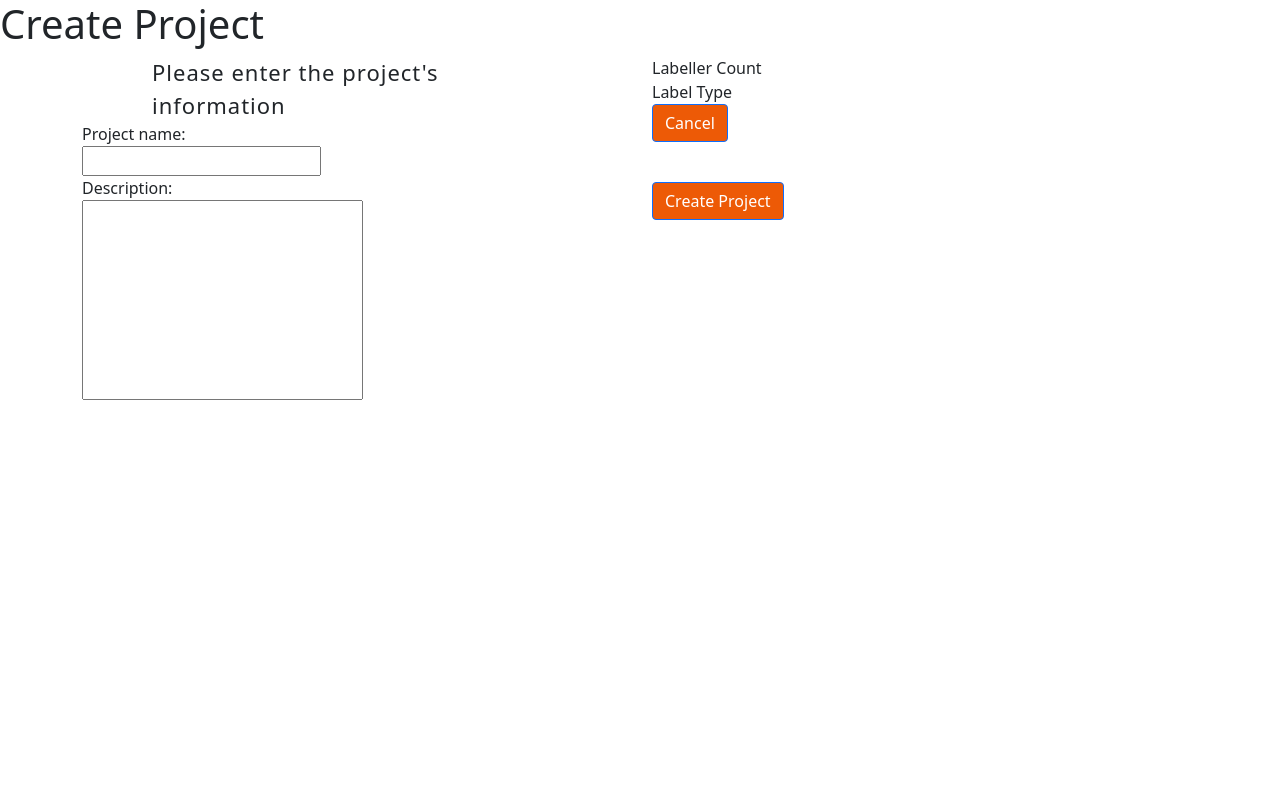
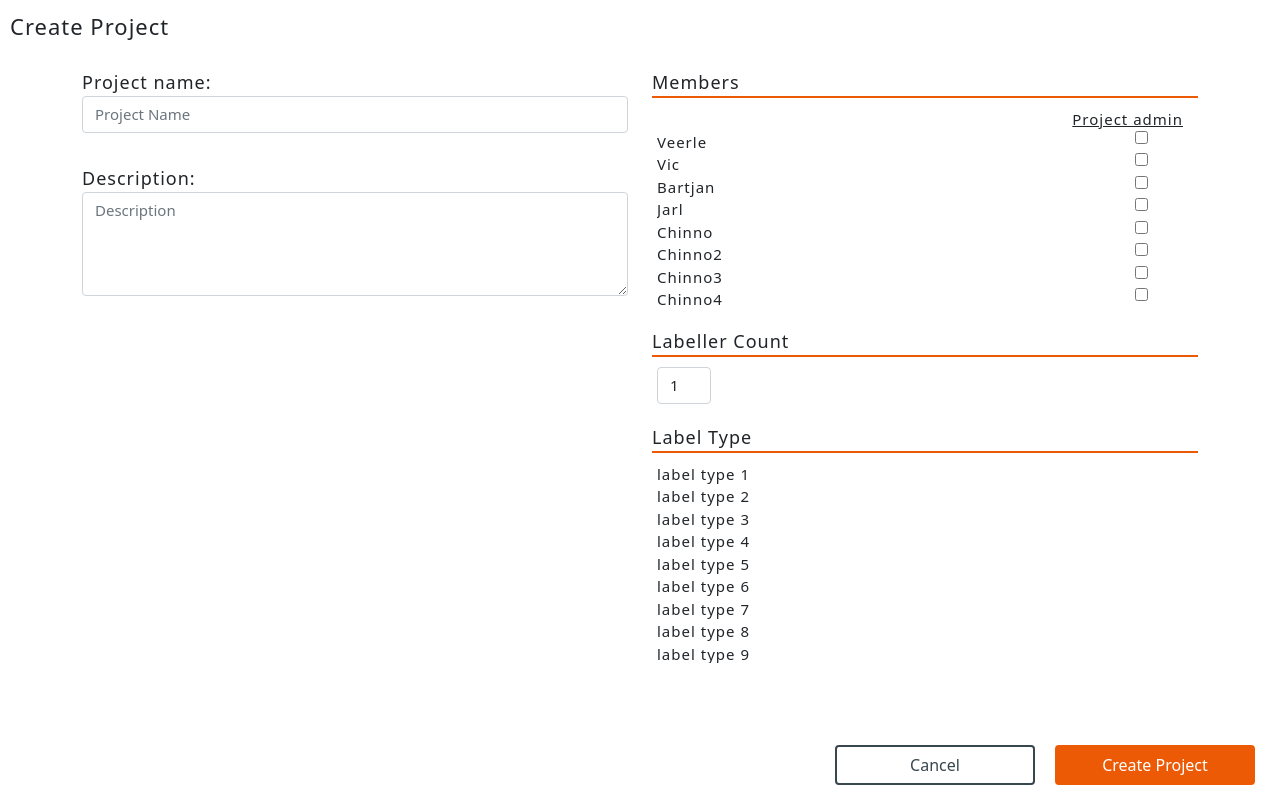
Before and after one commit to muctadir/lama, an Angular app in the folder frontend/: page /createProject in a window 1280 px wide. Built offline with nearby package versions, Linux system fonts and the light colour scheme.

Commit message:
Made UI changes to the create-project page
Co-authored-by: Victoria Bogachenkova <vicbog11@users.noreply.github.com>

```diff
--- a/frontend/src/app/home-page/home-page.component.html
+++ b/frontend/src/app/home-page/home-page.component.html
@@ -1,21 +1,24 @@
 <body>
+    <!-- Top bar of the page -->
     <div class="container" id="topBarRow">
         <div class="row">
             <div class="col">
+                <!-- Header saying "Projects" -->
                 <p class="header">Projects</p>
                 </div>
             <div class="col">
+                <!-- Icons settings image -->
                 <svg class="bi bi-person-circle" viewBox="0 0 16 16">
                     <path d="M11 6a3 3 0 1 1-6 0 3 3 0 0 1 6 0z"/>
                     <path fill-rule="evenodd" d="M0 8a8 8 0 1 1 16 0A8 8 0 0 1 0 8zm8-7a7 7 0 0 0-5.468 11.37C3.242 11.226 4.805 10 8 10s4.757 1.225 5.468 2.37A7 7 0 0 0 8 1z"/>
                 </svg>
+                <!-- Create project button -->
                 <button type="button" class="btn btn-secondary" id="createProjectButton" routerLink="/createProject">
                     Create project
                     <svg class="bi bi-plus" viewBox="0 0 16 16">
                         <path d="M8 4a.5.5 0 0 1 .5.5v3h3a.5.5 0 0 1 0 1h-3v3a.5.5 0 0 1-1 0v-3h-3a.5.5 0 0 1 0-1h3v-3A.5.5 0 0 1 8 4z"/>
                     </svg>
                 </button>
-
             </div>
         </div>
     </div>
--- a/frontend/src/app/project-creation/project-creation.component.html
+++ b/frontend/src/app/project-creation/project-creation.component.html
@@ -1,56 +1,104 @@
 <body>
-    <h1>Create Project</h1>
-
-    <!-- Button to go to the home page -->
+    <p class="header">Create Project</p>
 
     <div class="container">
         <div class="row">
             <div class="col">
                 <!-- Filling in Project information -->
                 <form id="projectCreationForm" method="post">
-                    <div id="header">Please enter the project's information</div>
                     <!-- Username field -->
                     <div class="form-group">
-                        <label for="projectName">Project name:</label><br>
-                        <input type="text" id="projectName" name="projectName" required><br>
+                        <label for="projectName" id="field_text">Project name:</label><br>
+                        <input class="form-control" type="text" placeholder="Project Name" name="projectName" required><br>
                     </div>
 
                     <!-- Description field -->
                     <div class="form-group">
-                        <label for="projectDescription">Description:</label><br>
-                        <input type="text" id="projectDescription" name="projectDescription" required><br>
+                        <label for="projectDescription" id="field_text">Description:</label><br>
+                        <textarea class="form-control" rows="4" placeholder="Description" maxlength="140"></textarea>
                     </div>
 
-
+                    <div>
+                        <!-- Response -->
+                        <!-- TO TEST CAN BE DELETED LATER -->
+                        <p id="createProjectResponse"></p>
+                    </div>
                 </form>
             </div>
             <div class="col">
-                <!-- <div>
-                    Members
-                    <mat-list>
-                        <mat-list-item *ngFor="let link of links">
 
-                         </mat-list-item>
-                    </mat-list>
-                </div> -->
-                <div>
-                    Labeller Count
-                </div>
-                <div>
-                    Label Type
+                <!-- Division around the whole members section -->
+                <div class="projectSettingsDivParent">
+                    <span class="settingsHeader">Members</span>
+                    <!-- Division around the input -->
+                    <div class="projectSettingsDiv">
+                        <div id="membersDiv">
+                            <span class="projectAdminSpan">Project admin</span>
+                            <br/>
+                            <form action="/action_page.php">
+                                <!-- Name and checkbox per member of the project -->
+                                <label *ngFor="let member of members" for="user" style="display: block;">
+                                    {{ member.userName }}
+                                    <!-- I cant get these checkboxes orange, someone pls help -->
+                                    <input type="checkbox" id="user" name="user" class="memberCheckbox">
+                                </label>
+                            </form>
+                        </div>
+                    </div>
                 </div>
 
-                <button type="button" class="btn btn-primary" routerLink="/home">Cancel</button>
+                <!-- Division around the labeller count -->
+                <form>
+                    <div class="form-group projectSettingsDivParent">
+                        <label for="exampleFormControlSelect1"><span class="settingsHeader">Labeller Count</span></label>
+                        <!-- Division around the input -->
+                        <div class="projectSettingsDiv">
+                            <div id="labellerCountDiv">
+                                <select class="form-control" id="exampleFormControlSelect1" style="max-width:10%;">
+                                    <option>1</option>
+                                    <option>2</option>
+                                    <option>3</option>
+                                    <option>4</option>
+                                    <option>5</option>
+                                </select>
+                            </div>
+                        </div>
+                    </div>
+                </form>
 
-                <!-- Response -->
-                <p id="createProjectResponse"></p>
-                <br/>
-
-                <!-- Submit button -->
-                <button type="button" class="btn btn-primary" (click)="createProject()">Create Project</button>
-                <br/>
-
+                <!-- Division around the label types -->
+                <div class="projectSettingsDivParent">
+                    <span class="settingsHeader">Label Type</span>
+                    <!-- Division around the input -->
+                    <div class="projectSettingsDiv">
+                        <!-- All label types in the project -->
+                        <div id="labelTypeDiv">
+                            label type 1 <br/>
+                            label type 2 <br/>
+                            label type 3 <br/>
+                            label type 4 <br/>
+                            label type 5 <br/>
+                            label type 6 <br/>
+                            label type 7 <br/>
+                            label type 8 <br/>
+                            label type 9 <br/>
+                            label type 10 <br/>
+                            label type 11 <br/>
+                        </div>
+                    </div>
+                </div>
             </div>
         </div>
+
+        <!-- Buttons row -->
+        <div class="row justify-content-end fixed-bottom top-buffer">
+            <!-- Cancel button -->
+            <button type="button" class="btn btn-secondary text-nowrap" id="cancelProjectCreationButton" routerLink="/home">Cancel</button>
+
+            <!-- Submit button -->
+            <button type="button" class="btn btn-secondary text-nowrap" id="createProjectButton" (click)="createProject()">Create Project</button>
+        </div>
+
     </div>
+
 </body>
--- a/frontend/src/app/project-creation/project-creation.component.scss
+++ b/frontend/src/app/project-creation/project-creation.component.scss
@@ -3,22 +3,125 @@ $grey-shade: #38474e;
 $white-shade: #FFFFFF;
 $orange-shade: #ed5a06;
 
-// Header above the input fields
-#header{
-    font-size: 22px;
+// General text settings
+body{
+    font-size: 15px;
     letter-spacing: 1px;
-    padding-left: 70px;
-    padding-right: 70px;
 }
 
-// texts above each of the forms indicating what the form is for
+// Header of the page
+.header{
+    font-size: 22px;
+    padding-left: 10px;
+    padding-top: 10px;
+}
+
+// Container of all elements
+.container{
+    height: 90vh;
+}
+
+// Texts above each of the forms indicating what the form is for
 #field_text{
-    font-size: 12px;
+    font-size: 18px;
     letter-spacing: 1px;
     margin-top: 10px;
 }
+// Tetx inside the forms
+.form-control{
+    font-size: 15px;
+}
+// Text above the setting divisions
+.settingsHeader{
+    font-size: 18px;
+}
 
+// Project description
 #projectDescription {
     height:200px;
     font-size:14pt;
 }
+
+// PROJECT SETTINGS DIVISIONS
+// Project settings divions parent
+.projectSettingsDivParent{
+    margin-top:10px;
+    margin-bottom: 10px;
+}
+// Project settings divisions orange lines
+.projectSettingsDiv{
+    border-top: 2px solid $orange-shade;
+    padding: 10px 5px 10px 5px;
+}
+// MEMBER SETTINGS DIVISION
+// Member settings division
+#membersDiv{
+    height: 25vh;
+    overflow-y: scroll;
+}
+// Span of the "Project admin" word
+.projectAdminSpan{
+    float: right;
+    margin-right: 10px;
+    text-decoration: underline;
+}
+// Style of the member checkbox
+.memberCheckbox {
+    float: right;
+    margin-right:45px;
+}
+
+// LABEL TYPE DIVISION
+// Label type settings division
+#labelTypeDiv{
+    height: 25vh;
+    overflow-y: scroll;
+}
+
+// SCROLLBARS
+// Scrollbar
+::-webkit-scrollbar {
+    width: 10px;
+}
+// Scrollbar background
+::-webkit-scrollbar-track {
+    background: #f1f1f1;
+    border-radius: 10px;
+}
+// Scrollbar scroller
+::-webkit-scrollbar-thumb {
+    background: #38474e;
+    border-radius: 10px;
+}
+
+// Space between the two rows
+.top-buffer{
+    margin-top: 10px;
+}
+
+// BUTTONS
+// Row for buttons
+.fixed-bottom{
+    margin-right: 15px;
+    margin-bottom: 15px;
+}
+// Both buttons
+.btn.btn-secondary{
+    width: 200px;
+    margin-left: 10px;
+    margin-right: 10px;
+}
+// Cancel project creation button
+#cancelProjectCreationButton{
+    background-color: $white-shade;
+    border: 2px solid;
+    border-color: $grey-shade;
+    color: $grey-shade;
+}
+// Cancel project creation button
+#createProjectButton{
+    background-color: $orange-shade;
+    border: 2px solid;
+    border-color: $orange-shade;
+    color: $white-shade;
+}
--- a/frontend/src/app/project-creation/project-creation.component.ts
+++ b/frontend/src/app/project-creation/project-creation.component.ts
@@ -10,16 +10,34 @@ interface User {
   userName: string;
 }
 
+
 // Functions for adding values
-function addValues(name:string, descr:string):Project {
+function addValuesProject(name:string, desc:string):Project {
   var projectName = name;
-  var projectDescription = descr;
+  var projectDescription = desc;
   // Return the given values
   return {projectName, projectDescription};
 }
 
+// Functions for adding values
+function addValuesUser(name:string):User {
+  var userName = name;
+  // Return the given values
+  return {userName};
+}
+
+let Veerle = addValuesUser("Veerle");
+let Vic = addValuesUser("Vic");
+let Bartjan = addValuesUser("Bartjan");
+let Jarl = addValuesUser("Jarl");
+let Chinno = addValuesUser("Chinno");
+let Chinno2 = addValuesUser("Chinno2");
+let Chinno3 = addValuesUser("Chinno3");
+let Chinno4 = addValuesUser("Chinno4");
+let Chinno5 = addValuesUser("Chinno5");
+
 // Array of projects
-// let members: User[] = ["Veerle", "Vic", "Bartjan", "Jarl", "Chinno"];
+let members: User[] = [Veerle, Vic, Bartjan, Jarl, Chinno, Chinno2, Chinno3, Chinno4, Chinno5];
 
 @Component({
   selector: 'app-project-creation',
@@ -28,8 +46,7 @@ function addValues(name:string, descr:string):Project {
 })
 export class ProjectCreationComponent implements OnInit {
 
-  // members = members;
-  // member = members[0];
+  members = members;
 
   constructor() { }
 
@@ -57,7 +74,7 @@ export class ProjectCreationComponent implements OnInit {
       }
 
       // Create new project with values
-      var project = addValues(params['projectName'], params['projectDescription']);
+      var project = addValuesProject(params['projectName'], params['projectDescription']);
 
       // Post values
       p_response.innerHTML= "Project was created <br/>" + "It has name " + project.projectName + "<br/> And the description is: " + project.projectDescription;
```
